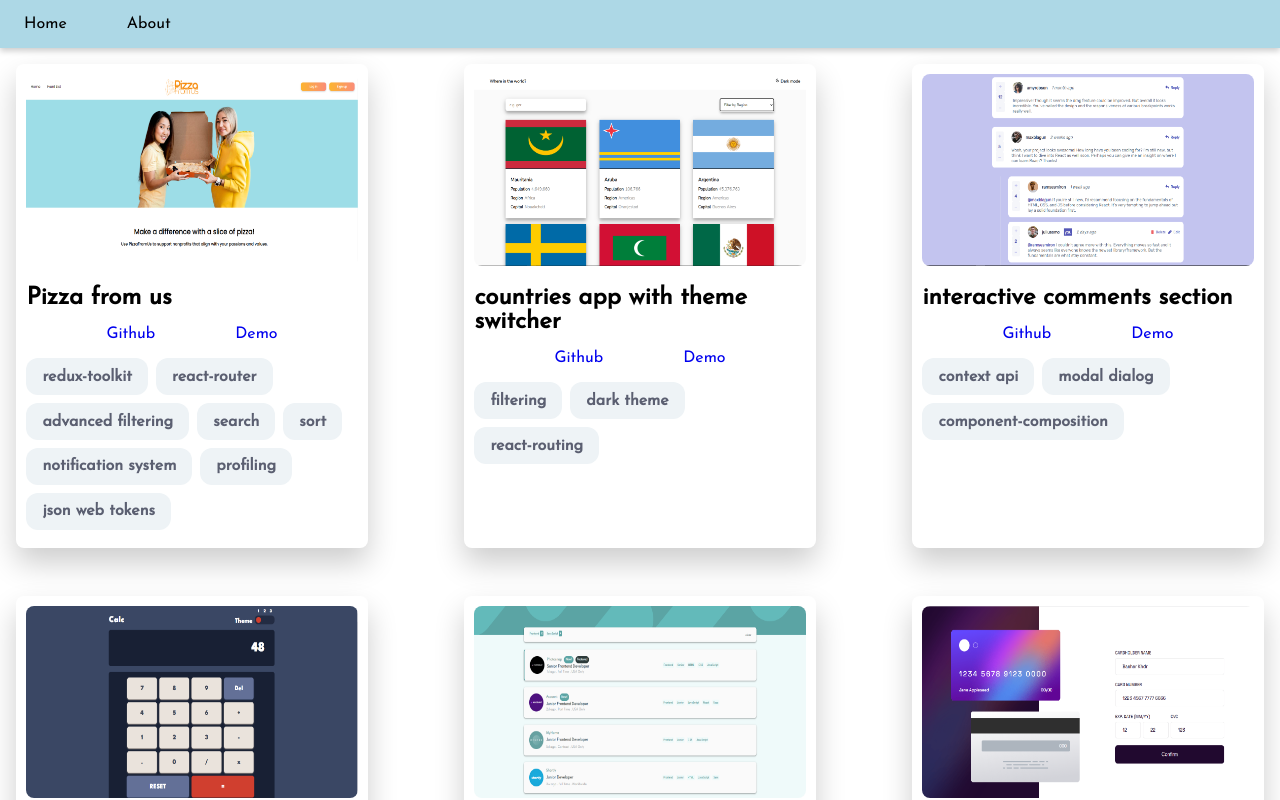
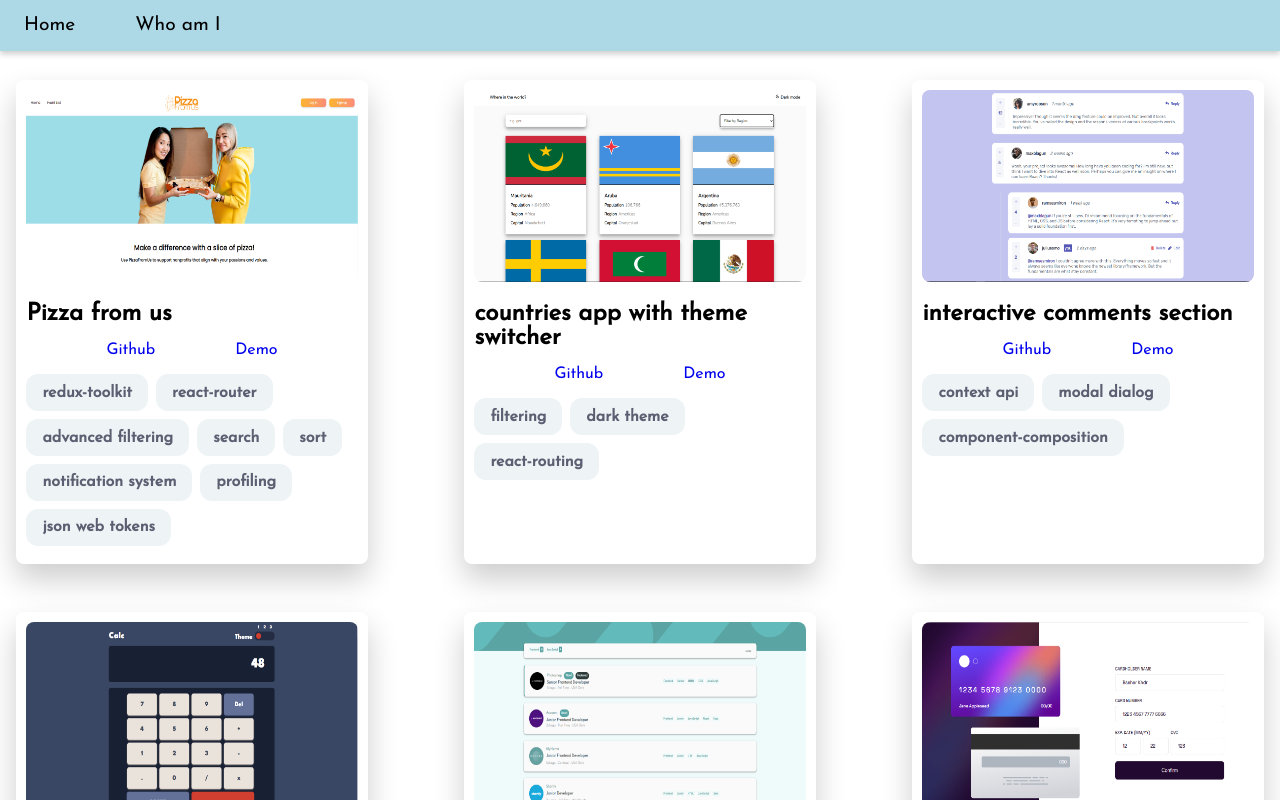
Before and after one commit to BasharKhdr1992/my-portfolio, a React (Create React App) app: page / in a window 1280 px wide. Shown: the top 800 px of the page. Built offline with nearby package versions, Linux system fonts and the light colour scheme.

Commit message:
fixing the position of navigation bar

```diff
--- a/src/components/Navbar.css
+++ b/src/components/Navbar.css
@@ -1,5 +1,9 @@
 nav {
   padding: 1rem 0;
+  position: fixed;
+  top: 0;
+  z-index: 1;
+  width: 100%;
   background-color: lightblue;
   box-shadow: 0px 3px 6px rgba(0, 0, 0, 0.2);
 }
@@ -9,6 +13,7 @@ nav {
   text-decoration: none;
   color: black;
   padding: 0 1.5rem;
+  font-size: 1.2rem;
 }
 
 .link:visited {
--- a/src/components/Navbar.jsx
+++ b/src/components/Navbar.jsx
@@ -9,7 +9,7 @@ const Navbar = () => {
         Home
       </Link>
       <Link to={"/about"} className="link">
-        About
+        Who am I
       </Link>
     </nav>
   );
--- a/src/pages/Home/Home.css
+++ b/src/pages/Home/Home.css
@@ -2,7 +2,8 @@
   display: flex;
   flex-wrap: wrap;
   justify-content: space-between;
-  padding: 1rem;
+  padding: 0 1rem 1rem 1rem;
+  margin-top: 5rem;
 }
 
 .center {
```
